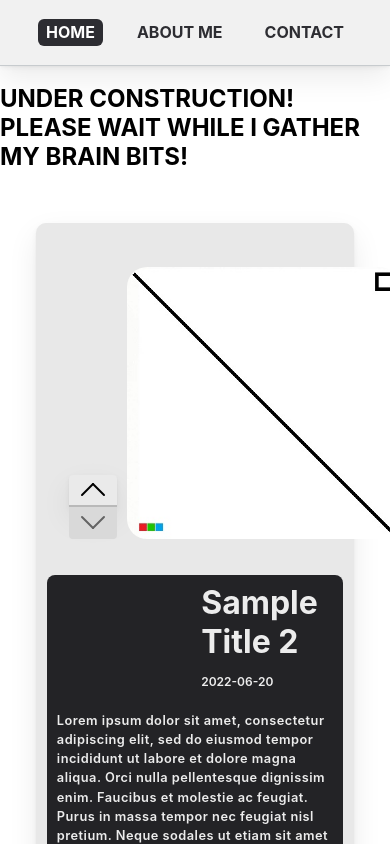
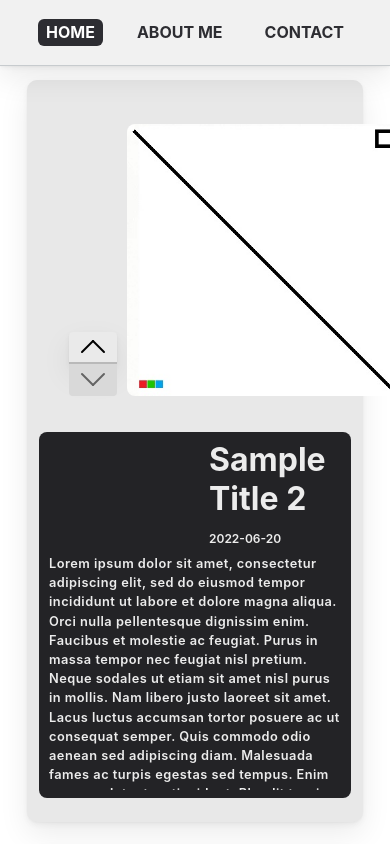
Before and after one commit to aaronmerino/personal-website, a Next.js app: page / in a window 390 px wide. Shown: the top 844 px of the page. Built offline with nearby package versions, Linux system fonts and the light colour scheme.

Commit message:
made image larger for smaller devices

```diff
--- a/app/components/post.module.css
+++ b/app/components/post.module.css
@@ -15,7 +15,7 @@
     background: #E8E8E8;
     box-shadow: 0px 0.8px 2px rgba(0,0,0,.032),0px 2.7px 6.7px rgba(0,0,0,.048),0px 12px 30px rgba(0,0,0,.08);
   }
-}
+
   .imageGallery {
     display: flex;
     align-items: flex-end;
@@ -29,6 +29,14 @@
     align-items: center;
     /* gap: 0.6rem; */
   }
+
+  .imageGallery .image {
+    flex: 1 0 0;
+    align-self: stretch;
+    border-radius: 8px;
+  }
+}
+
 
 .button {
   display: flex;
@@ -78,23 +86,17 @@
   .description {
     display: flex;
     flex: 0 0 30%;
+    flex-direction: column;
+    align-items: flex-end;
+    align-self: stretch;
+
     width: 20rem;
     max-width: 24rem;
     padding: 0.5rem 0rem;
-    flex-direction: column;
-    align-items: flex-end;
     gap: 1.375rem;
-    flex-shrink: 0;
-    align-self: stretch;
     border-radius: 8px;
     background: #232326;
   }
-}
-
-.imageGallery .image {
-  flex: 1 0 0;
-  align-self: stretch;
-  border-radius: 8px;
 }
 
 .description .header {
@@ -157,14 +159,13 @@
 @media (max-width: 880px) {
   .post {
     display: flex;
-    padding: 1.5rem 0.2rem 1.5rem 0.2rem;
+    flex-direction: column;
+    justify-content: center;
+    align-items: stretch;
+
+    padding: 1.5rem 0.75rem 1.5rem 0.75rem;
     width: 80%;
-    /* min-width: 550px;
-    max-width: 55rem; */
-    min-height: 27.5rem;
-    max-height: 47.5rem;
-    flex-direction: column;
-    align-items: center;
+    min-height: 20rem;
     gap: 1rem;
     border-radius: 10px;
     background: #E8E8E8;
@@ -174,17 +175,15 @@
   .description {
     display: flex;
     flex-flow: column;
-    flex: 1 1 auto;
+    flex: 1 1 350px;
     flex-direction: column;
     align-content: start;
     align-items: flex-end;
     overflow-y: hidden;
 
-    width: 95%;
-    height: 50%;
+    width: 100%;
     padding: 0.5rem 0rem;
-    gap: 1.375rem;
-
+    gap: 0.5rem;
     border-radius: 8px;
     background: #232326;
   }
@@ -192,6 +191,7 @@
   .imageGallery {
     display: flex;
     align-items: flex-end;
+    flex: 1 1 auto;
     gap: 0.625rem;
     padding: 20px;
   }
@@ -202,12 +202,11 @@
     justify-content: center;
     align-items: center;
     margin-left: 10px;
-    /* gap: 0.6rem; */
   }
 
   .imageGallery .image {
     height: 100%;
     width: 100%;
-    border-radius: 20px;
+    border-radius: 8px;
   }
 }
--- a/app/layout.module.css
+++ b/app/layout.module.css
@@ -1,3 +1,3 @@
 .padding {
-  height: 4rem;
+  height: 5rem;
 }
--- a/app/page.js
+++ b/app/page.js
@@ -10,8 +10,6 @@ export const metadata = {
 export default async function Page() {
   const posts = await getSortedPostsData();
   return (<div className={styles.main}>
-            <h2>UNDER CONSTRUCTION! PLEASE WAIT WHILE I GATHER MY BRAIN BITS!</h2>
-
             {posts.map((post) => {
               return <Post key={post.title} title={post.title} date={post.date} images={post.images} content={post.content}></Post>
             })}
```
Lines whose indentation alone changed are shown as unchanged.
